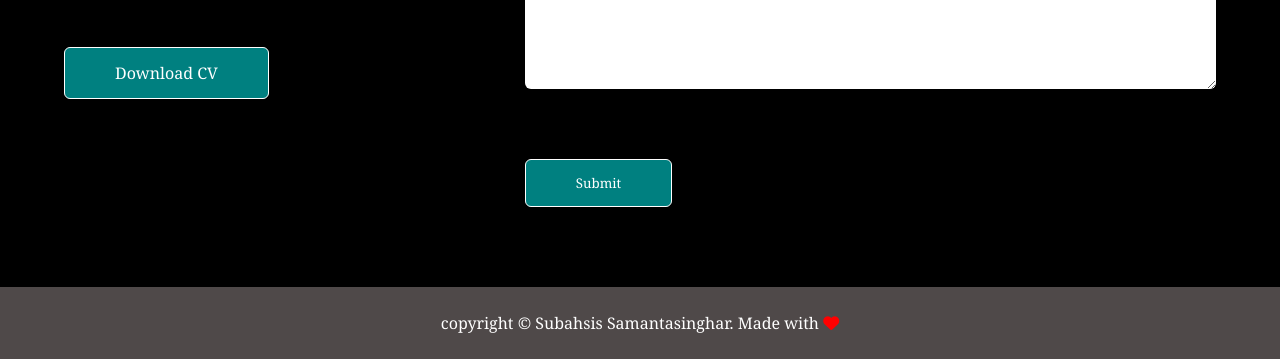
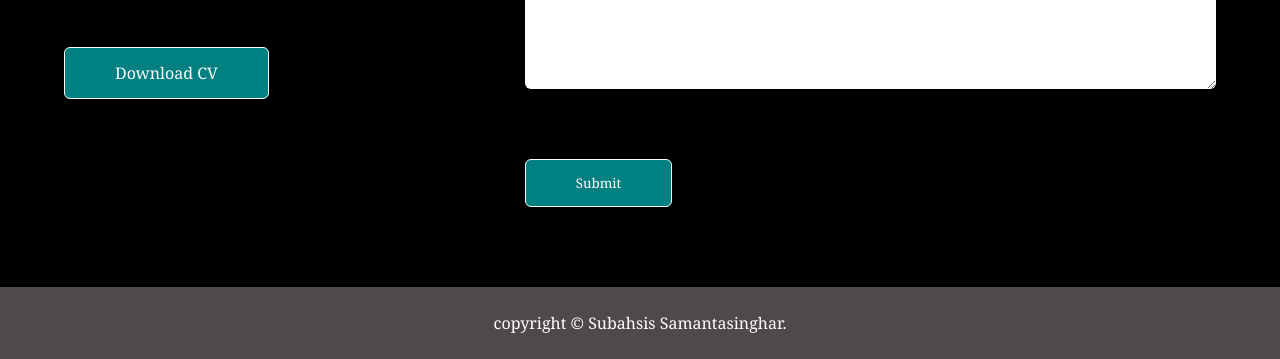
Before and after one commit to Subhasis19/Portfolio-, a plain HTML site: page new/index.html in a window 1280 px wide. Shown: the part 2881-3240 px from the top of the page. Drawn offline with Linux system fonts and the light colour scheme.

Commit message:
Update index.html

```diff
--- a/new/index.html
+++ b/new/index.html
@@ -172,7 +172,7 @@
         </div>
     </div>
     <div class="copyright">
-        <p>copyright &copy; Subahsis Samantasinghar. Made with <i class="fa-solid fa-heart"></i></p>
+        <p>copyright &copy; Subahsis Samantasinghar. </p>
     </div>
 </div>
 
```
